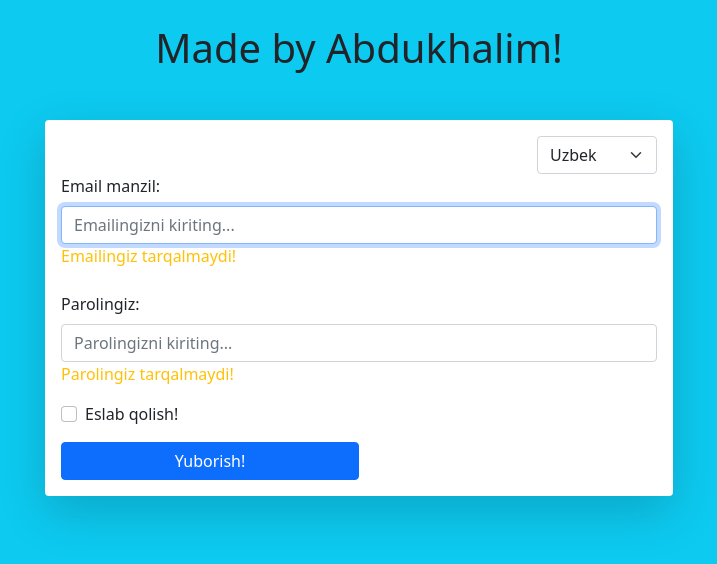
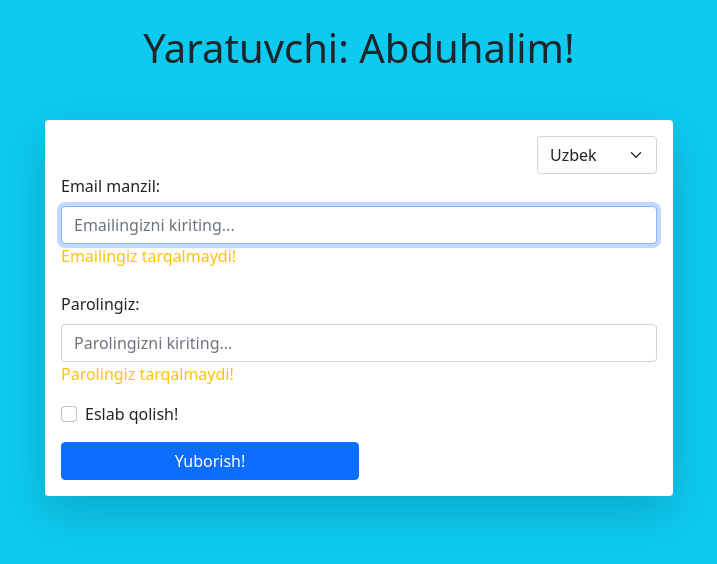
Before and after one commit to Iuterian99/third-lesson-homework, a React (Create React App) app: page / in a window 1280 px wide. Shown: the top 564 px of the page, without its empty margins (281-998 px from the left). Built offline with nearby package versions, Linux system fonts and the light colour scheme.

Commit message:
Added creator

```diff
--- a/src/App.js
+++ b/src/App.js
@@ -7,7 +7,7 @@ function App() {
   return (
     <>
       <div className="container-fluid bg-info vh-100">
-        <h1 className="h1 text-center pt-4">Made by Abdukhalim!</h1>
+        <h1 className="h1 text-center pt-4">{content[lang].madeBy}</h1>
 
         <form className="shadow-lg p-3 mt-5 bg-body rounded w-50 mx-auto">
           <select
--- a/src/asset/content.js
+++ b/src/asset/content.js
@@ -1,5 +1,6 @@
 const content = {
   uz: {
+    madeBy: "Yaratuvchi: Abduhalim!",
     emailLabelStart: "Email manzil:",
     emailPlaceholder: "Emailingizni kiriting...",
     emailLabelEnd: "Emailingiz tarqalmaydi!",
@@ -10,6 +11,7 @@ const content = {
     send: "Yuborish!",
   },
   en: {
+    madeBy: "Made by Abdukhalim!",
     emailLabelStart: "Email:",
     emailPlaceholder: "Input your email:",
     emailLabelEnd: "we won`t send your email to anyone!",
@@ -20,6 +22,7 @@ const content = {
     send: "Send!",
   },
   ru: {
+    madeBy: "Создатель: Абдухалим!",
     emailLabelStart: "Эл. почта:",
     emailPlaceholder: "Введите свой адрес электронной почты...",
     emailLabelEnd: "ваша электронная почта не будет распространяться!",
```
